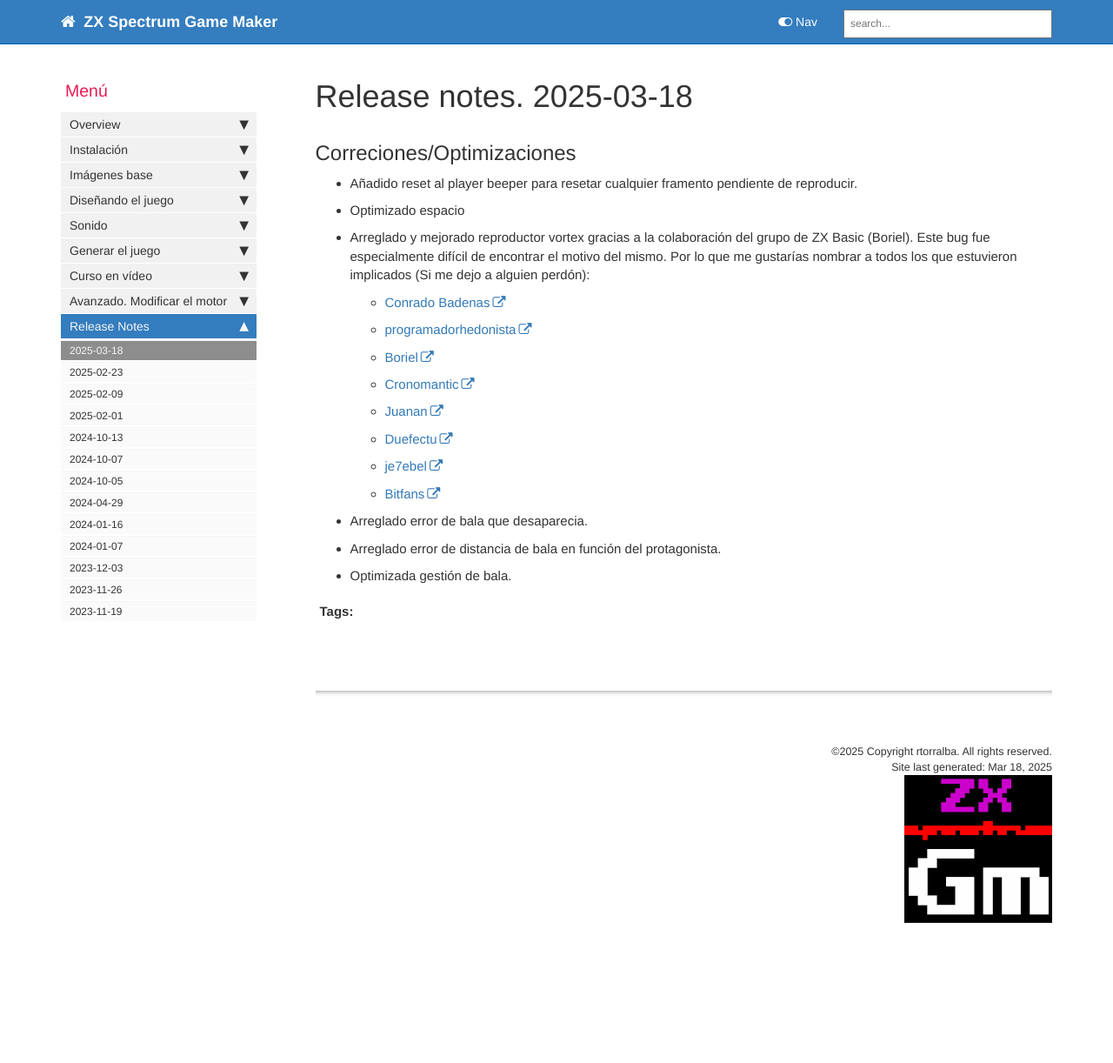
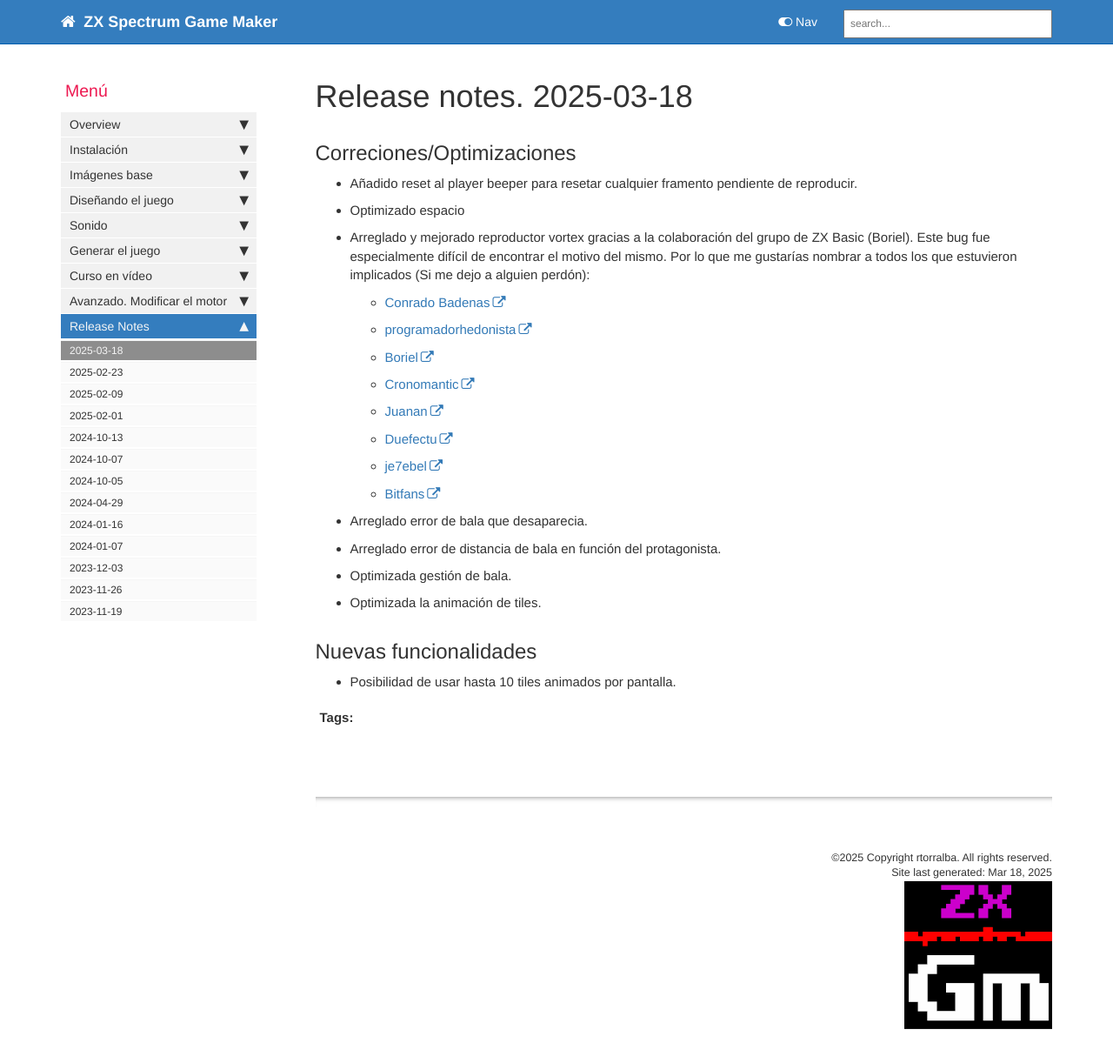
Before and after one commit to rtorralba/zx-game-maker-www, a Jekyll site: the page built from pages/mydoc/mydoc_release_notes_2025_03_18.md, in a window 1280 px wide and 1243 px high. Shown: the top 1222 px of the window at 87% size. Built offline with Jekyll 4.4.1, drawn with Linux system fonts in a browser that asks for light colours; comment, search, counter and statistics services are not loaded.

Commit message:
Update release notes to include tile animation improvements and new functionality for animated tiles

```diff
--- a/pages/mydoc/mydoc_release_notes_2025_03_18.md
+++ b/pages/mydoc/mydoc_release_notes_2025_03_18.md
@@ -25,3 +25,8 @@ toc: false
 * Arreglado error de bala que desaparecia.
 * Arreglado error de distancia de bala en función del protagonista.
 * Optimizada gestión de bala.
+* Optimizada la animación de tiles.
+
+## Nuevas funcionalidades
+
+* Posibilidad de usar hasta 10 tiles animados por pantalla.
```
